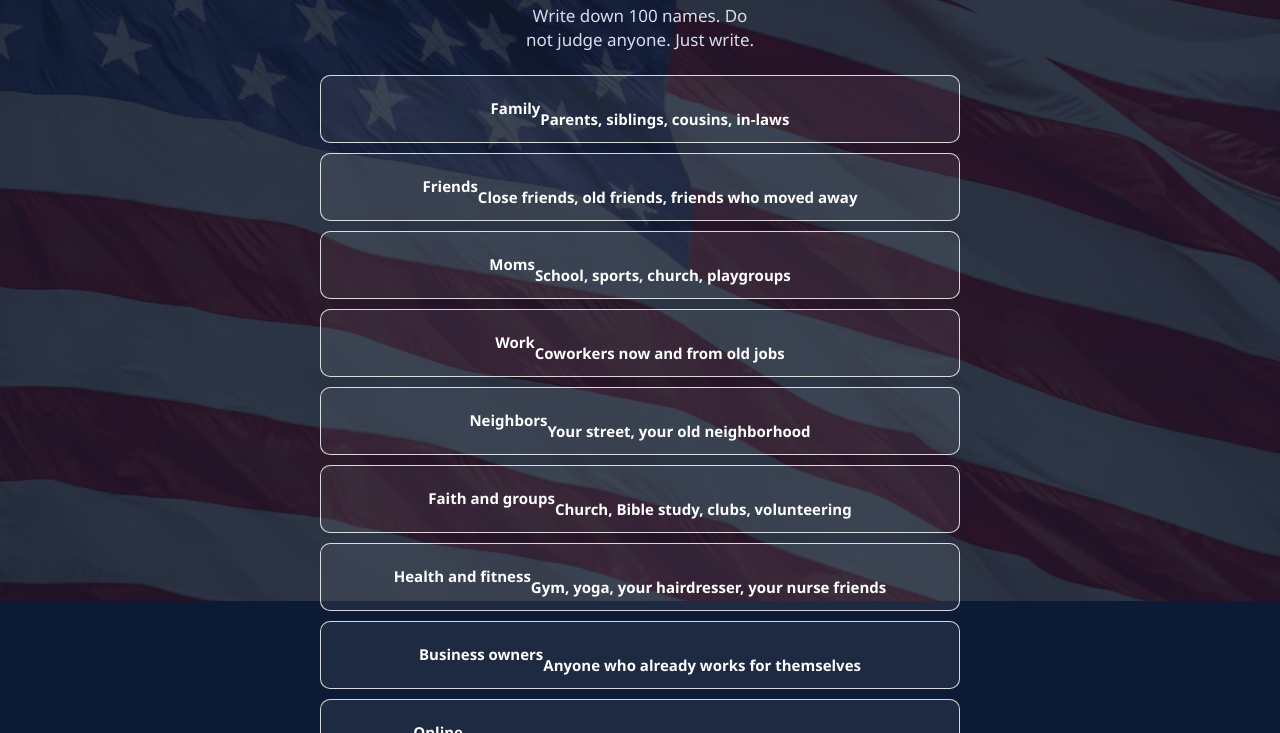
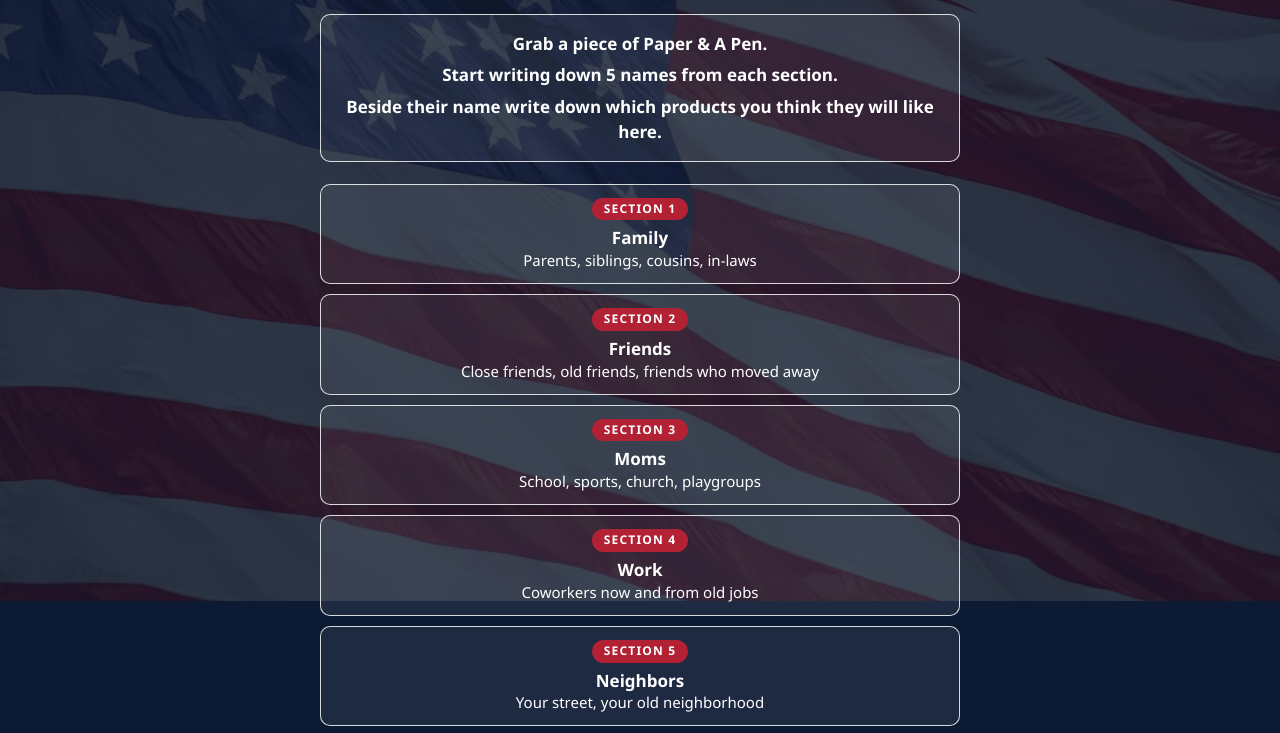
Before and after one commit to skubin53/setup-switchtoamerica, a plain HTML site: page builder/contact-list/index.html in a window 1280 px wide. Shown: the part 199-932 px from the top of the page. Drawn offline with Linux system fonts and the light colour scheme.

Commit message:
Contact list: Section 1-9 labels, centered text, paper-and-pen instructions
Co-Authored-By: Claude Opus 5.5 <noreply@anthropic.com>

```diff
--- a/builder/contact-list/index.html
+++ b/builder/contact-list/index.html
@@ -101,25 +101,28 @@ a:focus-visible{outline:3px solid #fff;outline-offset:3px}
 }
 @media (prefers-reduced-motion:reduce){*{transition:none!important}}
 </style>
-<style>.sec{margin:26px 0 8px;font-size:13px;letter-spacing:.12em;text-transform:uppercase;color:var(--ink-faint);text-align:center}.soon{opacity:.55;pointer-events:none}.book{font-size:15px;line-height:1.4}</style>
+<style>.sec{margin:26px 0 8px;font-size:13px;letter-spacing:.12em;text-transform:uppercase;color:var(--ink-faint);text-align:center}.soon{opacity:.55;pointer-events:none}.book{font-size:15px;line-height:1.4}.cat{display:block;text-align:center}.cat .num{display:inline-block;margin-bottom:6px;padding:3px 12px;border-radius:999px;background:#B22234;color:#fff;font-size:12px;font-weight:700;letter-spacing:.1em;text-transform:uppercase}.cat b{display:block;font-size:17px}.cat span.d{display:block;font-weight:500}.howto{margin-top:18px;padding:16px 18px;border:1px solid var(--line);border-radius:10px;background:var(--tile);text-align:center;font-size:17px;font-weight:600;line-height:1.5}.howto p{margin:0 0 6px}.howto p:last-child{margin:0}</style>
 </head>
 <body>
 <main class="page">
   <div class="me"><img src="/img/shannon-288.webp" width="98" height="98" alt="Shannon, Switch to America"></div>
   <h1>Create Your Contact List</h1>
-  <p class="lede">Write down 100 names. Do not judge anyone. Just write.</p>
+  <div class="howto">
+    <p>Grab a piece of Paper &amp; A Pen.</p>
+    <p>Start writing down 5 names from each section.</p>
+    <p>Beside their name write down which products you think they will like here.</p>
+  </div>
   <nav class="group">
-    <div class="link book"><b>Family</b><br>Parents, siblings, cousins, in-laws</div>
-    <div class="link book"><b>Friends</b><br>Close friends, old friends, friends who moved away</div>
-    <div class="link book"><b>Moms</b><br>School, sports, church, playgroups</div>
-    <div class="link book"><b>Work</b><br>Coworkers now and from old jobs</div>
-    <div class="link book"><b>Neighbors</b><br>Your street, your old neighborhood</div>
-    <div class="link book"><b>Faith and groups</b><br>Church, Bible study, clubs, volunteering</div>
-    <div class="link book"><b>Health and fitness</b><br>Gym, yoga, your hairdresser, your nurse friends</div>
-    <div class="link book"><b>Business owners</b><br>Anyone who already works for themselves</div>
-    <div class="link book"><b>Online</b><br>Facebook friends, people who comment on your posts</div>
+    <div class="link book cat"><span class="num">Section 1</span><b>Family</b><span class="d">Parents, siblings, cousins, in-laws</span></div>
+    <div class="link book cat"><span class="num">Section 2</span><b>Friends</b><span class="d">Close friends, old friends, friends who moved away</span></div>
+    <div class="link book cat"><span class="num">Section 3</span><b>Moms</b><span class="d">School, sports, church, playgroups</span></div>
+    <div class="link book cat"><span class="num">Section 4</span><b>Work</b><span class="d">Coworkers now and from old jobs</span></div>
+    <div class="link book cat"><span class="num">Section 5</span><b>Neighbors</b><span class="d">Your street, your old neighborhood</span></div>
+    <div class="link book cat"><span class="num">Section 6</span><b>Faith and groups</b><span class="d">Church, Bible study, clubs, volunteering</span></div>
+    <div class="link book cat"><span class="num">Section 7</span><b>Health and fitness</b><span class="d">Gym, yoga, your hairdresser, your nurse friends</span></div>
+    <div class="link book cat"><span class="num">Section 8</span><b>Business owners</b><span class="d">Anyone who already works for themselves</span></div>
+    <div class="link book cat"><span class="num">Section 9</span><b>Online</b><span class="d">Facebook friends, people who comment on your posts</span></div>
   </nav>
-  <p class="lede">For each name, note: shopper, builder or not sure. Then send your list to Shannon.</p>
   <nav class="group">
     <a class="link" href="/builder/">Back to Refer &amp; Earn</a>
   </nav>
```
